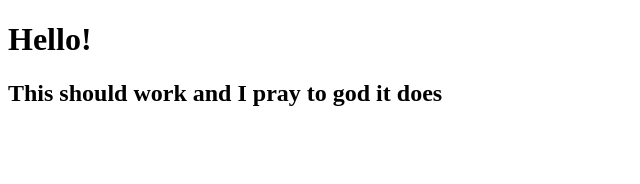
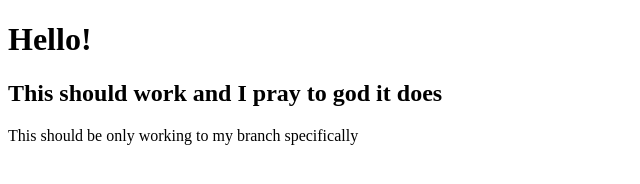
Before and after one commit to Florglsnorp/Github, a plain HTML site: page index.html in a window 1280 px wide. Shown: the whole page, without its empty margins (0-640 px from the left). Drawn offline with Linux system fonts and the light colour scheme.

Commit message:
added another paragraph

```diff
--- a/index.html
+++ b/index.html
@@ -8,5 +8,7 @@
 <body>
     <h1>Hello!</h1>
     <h2>This should work and I pray to god it does</h2>
+    <p>This should be only working to my branch specifically</p>
+
 </body>
 </html>
```
